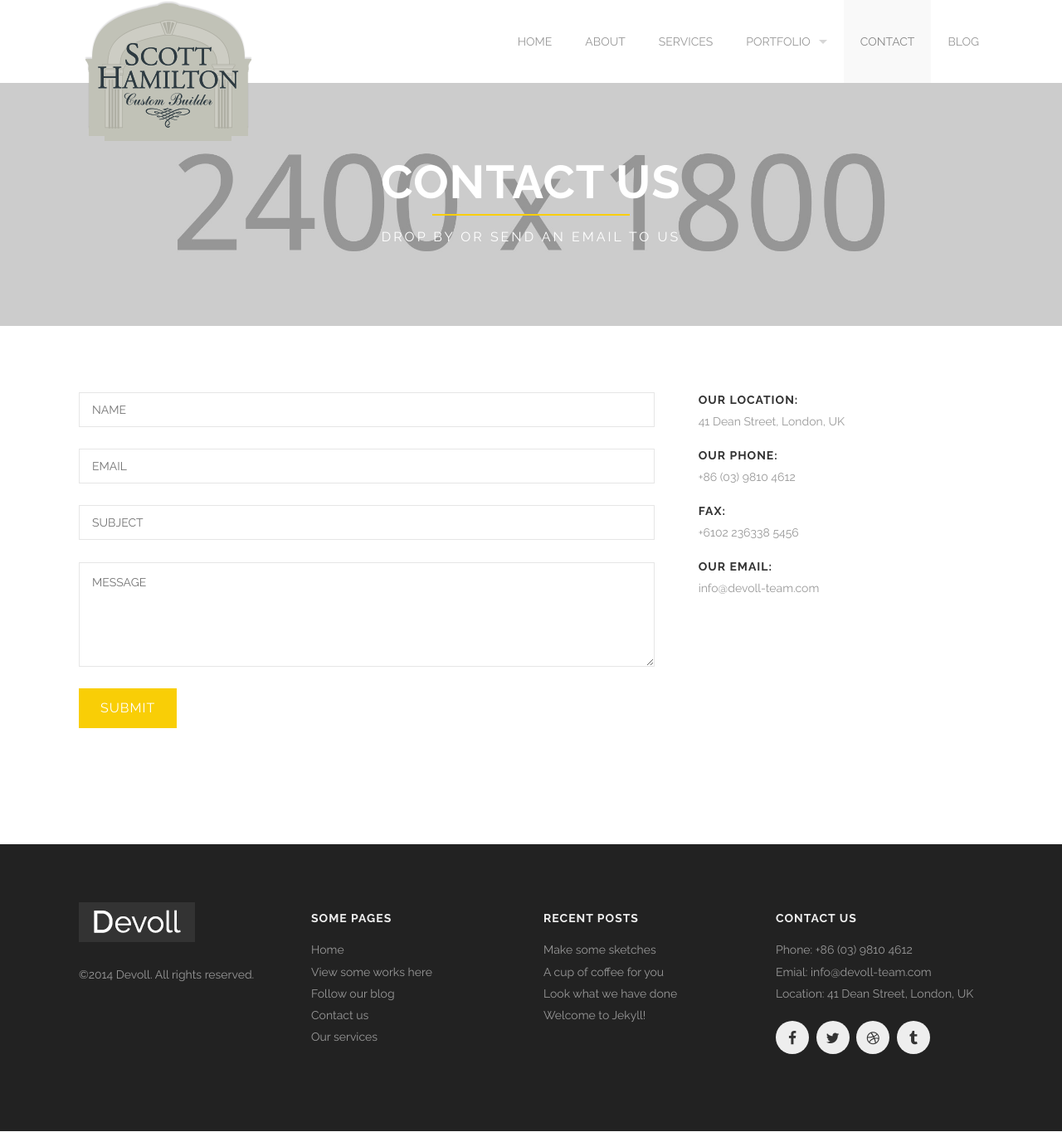
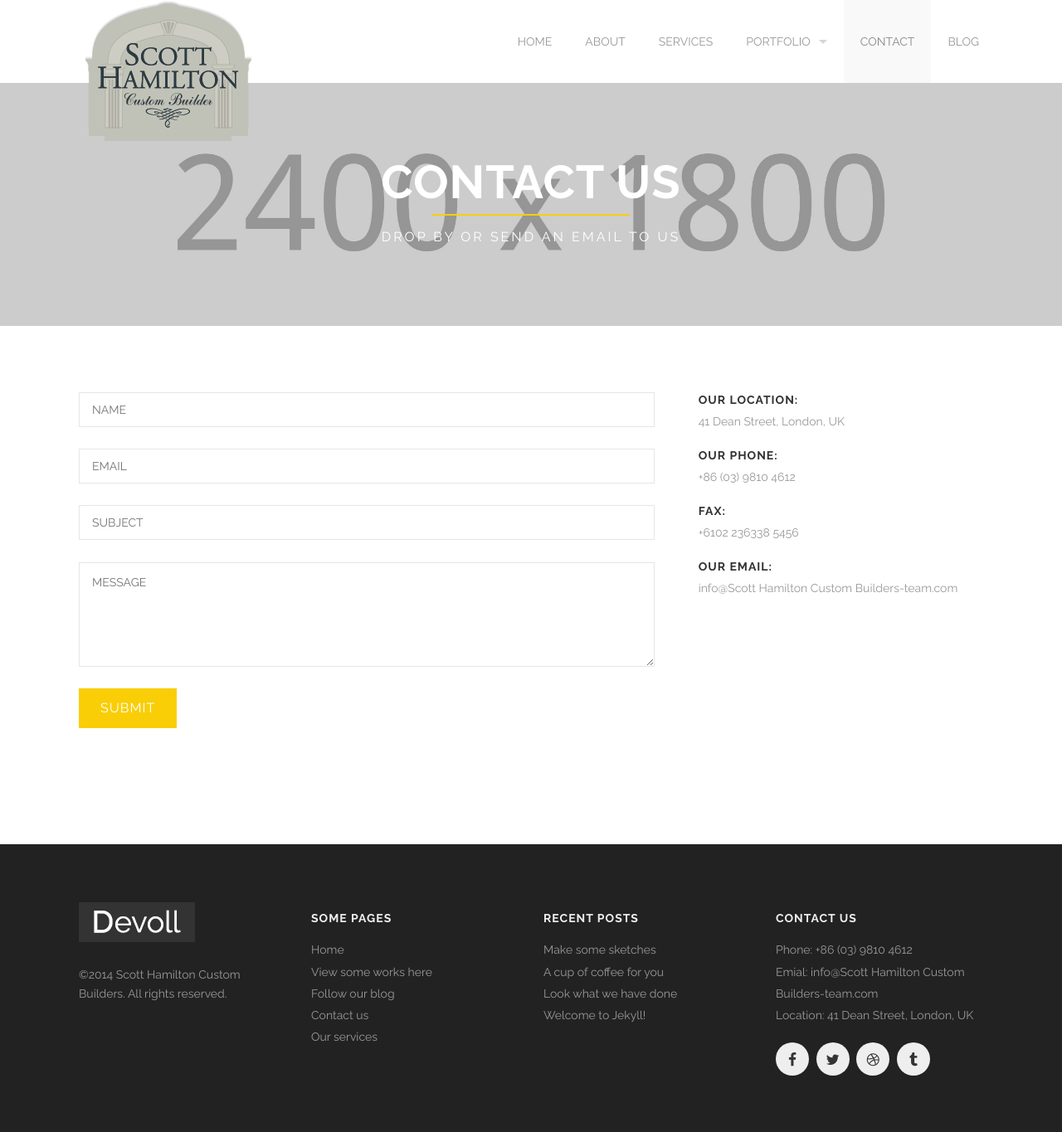
Before and after one commit to hamilton-builders/hamilton-builders.github.io, a Jekyll site: the page built from contact.html, in a window 1280 px wide. Shown: the whole page at 83% size. Built offline with Jekyll 4.4.1, drawn with Linux system fonts in a browser that asks for light colours.

Commit message:
used company name

```diff
--- a/_includes/footer.html
+++ b/_includes/footer.html
@@ -7,7 +7,7 @@
           <img alt="" src="{{site.url}}/images/logo-grey.png" />
         </a>
       </h1>
-      <p>©2014 Devoll. All rights reserved.</p>
+      <p>©2014 Scott Hamilton Custom Builders. All rights reserved.</p>
       <div class='spacing'></div>
       <div class='spacing'></div>
     </div>
@@ -42,7 +42,7 @@
       <h4>Contact us</h4>
       <ul>
         <li>Phone: +86 (03) 9810 4612</li>
-        <li>Emial: info@devoll-team.com</li>
+        <li>Emial: info@Scott Hamilton Custom Builders-team.com</li>
         <li>Location: 41 Dean Street, London, UK</li>
       </ul>
       <div class='spacing'></div>
--- a/contact.html
+++ b/contact.html
@@ -45,7 +45,7 @@ section_id: contact
           <h4>Fax:</h4>
           <p>+6102 236338 5456</p>
           <h4>Our Email:</h4>
-          <p>info@devoll-team.com</p>
+          <p>info@Scott Hamilton Custom Builders-team.com</p>
         </div>
       </div>
     </div>
--- a/doc/documentation.html
+++ b/doc/documentation.html
@@ -10,12 +10,12 @@
   <body>
     <div id='main'>
       <h1>
-        Devoll Jekyll Theme
+        Scott Hamilton Custom Builders Jekyll Theme
       </h1>
       <p id='author'>Documentation by Andy Lu</p>
       <p id='intro'>
         Thanks for buying
-        "Devoll",
+        "Scott Hamilton Custom Builders",
         a creative responsive Jekyll theme for many purposes, it could be used as company, design studio, business or portfolio websites.
       </p>
       <div class='section'>
@@ -24,7 +24,7 @@
           .CodeRay .error { background: none; color: #000; }
         </style>
 
-        <pre class="CodeRay"><code>~ $ gem install jekyll&#x000A;~ $ cd devoll&#x000A;~/devoll $ jekyll serve&#x000A;# =<span class="error">&gt;</span> Now browse to http://localhost:4000</code></pre>
+        <pre class="CodeRay"><code>~ $ gem install jekyll&#x000A;~ $ cd Scott Hamilton Custom Builders&#x000A;~/Scott Hamilton Custom Builders $ jekyll serve&#x000A;# =<span class="error">&gt;</span> Now browse to http://localhost:4000</code></pre>
         <h2>HTML Structure</h2>
         <p>
           This template is based on
```
